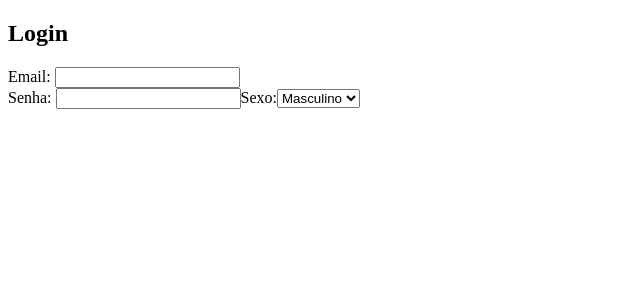
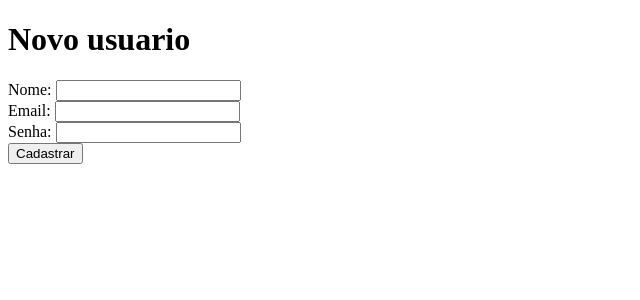
Before and after one commit to rodrigojmcosta/react-firstapp, a React (Create React App) app: page / in a window 1280 px wide. Shown: the top 300 px of the page, without its empty margins (0-640 px from the left). Built offline with nearby package versions, Linux system fonts and the light colour scheme.

Commit message:
43_Praticando formularios

```diff
--- a/src/App.js
+++ b/src/App.js
@@ -5,42 +5,43 @@
   constructor(props) {
     super(props);
     this.state = {
+      nome: '',
       email: '',
       senha: '',
-      sexo: 'masculino'
-     };
-
-     this.trocaEmail = this.trocaEmail.bind(this);
-     this.trocaSexo = this.trocaSexo.bind(this);
+      error: ''
+    };
+    this.cadastrar = this.cadastrar.bind(this);
 }
 
-trocaEmail(e) {
-    let valorDigitado = e.target.value;
-    this.setState({email: valorDigitado})
-}
+    cadastrar(event) {
+      const {nome, email, senha} = this.state;
 
-trocaSexo(e) {
-  this.setState({sexo: e.target.value})
-}
+      if(nome !== '' && email !== '' && senha !== '') {
+        alert (`Nome: ${nome} \nEmail: ${email} \nSenha: ${senha}`);
+      } else {
+          this.setState({error: 'Ops! Parece que está faltando algo... Confira os campos e tente novamente.'})
+      }
+
+      event.preventDefault();
+    }
 
     render (){
       return(
         <div>
-         <h2>Login</h2>
-         Email: <input type="email" name="email" value={this.state.email}
-                  onChange={this.trocaEmail}/> <br/>
-         Senha: <input type="password" name="senha" value={this.state.senha}
-                  onChange={(e) => this.setState({senha: e.target.value})}/>
-
-         Sexo:
-         <select name="sexo" value={this.state.sexo} onChange={this.trocaSexo}>
-          <option value="Masculino"> Masculino </option>
-          <option value="Feminino"> Feminino </option>
-         </select>
-        <div>
-          <h3>{this.state.email}</h3>
-          <h3>{this.state.senha}</h3>
-        </div>
+         <h1>Novo usuario</h1>
+         {this.state.error && <p>{this.state.error}</p>}
+         <form onSubmit={this.cadastrar}>
+          <label>Nome: </label>
+          <input type="text" value={this.state.nome}
+                  onChange={ (e) => this.setState({nome: e.target.value})}/> <br/>
+          <label>Email: </label>
+          <input type="email" value={this.state.email}
+                  onChange={ (e) => this.setState({email: e.target.value})}/> <br/>
+          <label>Senha: </label>
+          <input type="password" value={this.state.senha}
+                  onChange={ (e) => this.setState({senha: e.target.value})}/> <br/>
+          <button type="submit">Cadastrar</button>
+         </form>
         </div>
       );
     }
```
